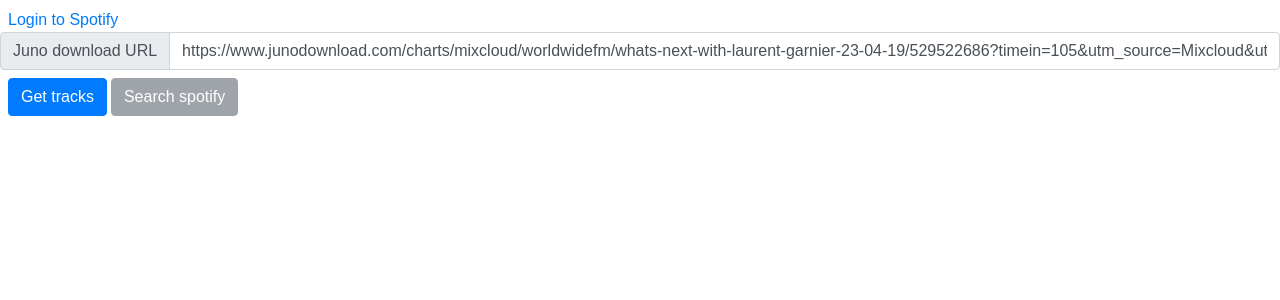
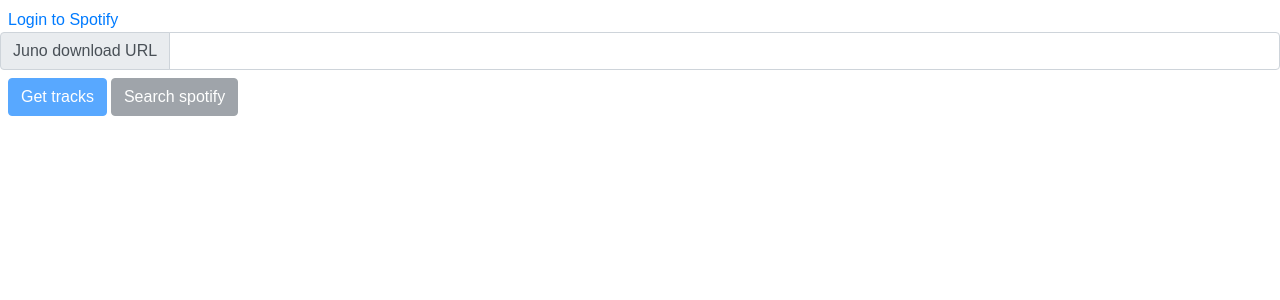
Before and after one commit to BRHGreen/spotify-playlist-generator, a React (Create React App) app in the folder client/: page / in a window 1280 px wide. Shown: the top 300 px of the page. Built offline with nearby package versions, Linux system fonts and the light colour scheme; what spotify-web-api-js would draw is missing.

Commit message:
rollback

```diff
--- a/client/src/App.js
+++ b/client/src/App.js
@@ -21,8 +21,7 @@ class App extends Component {
     }
     this.state = {
       loggedIn: token ? true : false,
-      junoUrl:
-        "https://www.junodownload.com/charts/mixcloud/worldwidefm/whats-next-with-laurent-garnier-23-04-19/529522686?timein=105&utm_source=Mixcloud&utm_medium=html5&utm_campaign=mixcloud&ref=mixcloud&a_cid=44db7396",
+      junoUrl: "",
       tracksFromJuno: null,
       accessToken: token,
       tracksForSpotifyPlaylist: [],
```
